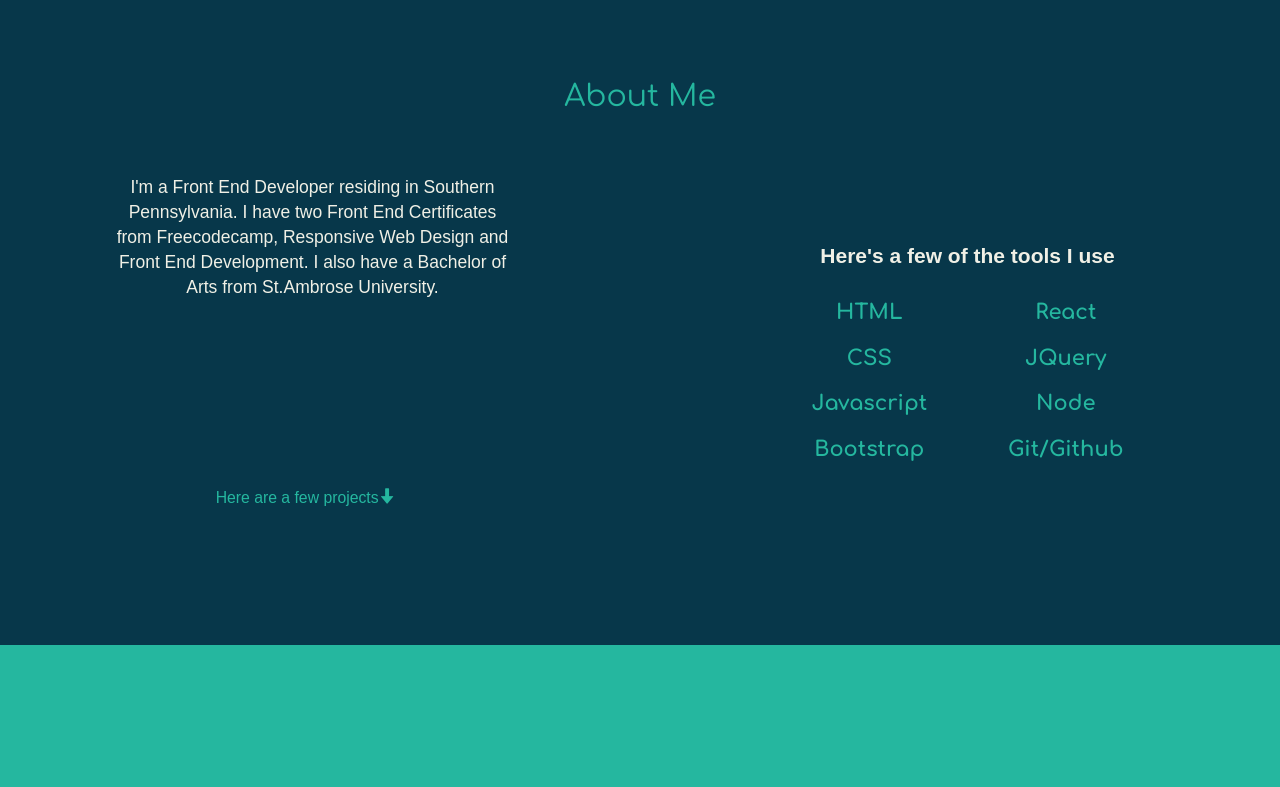
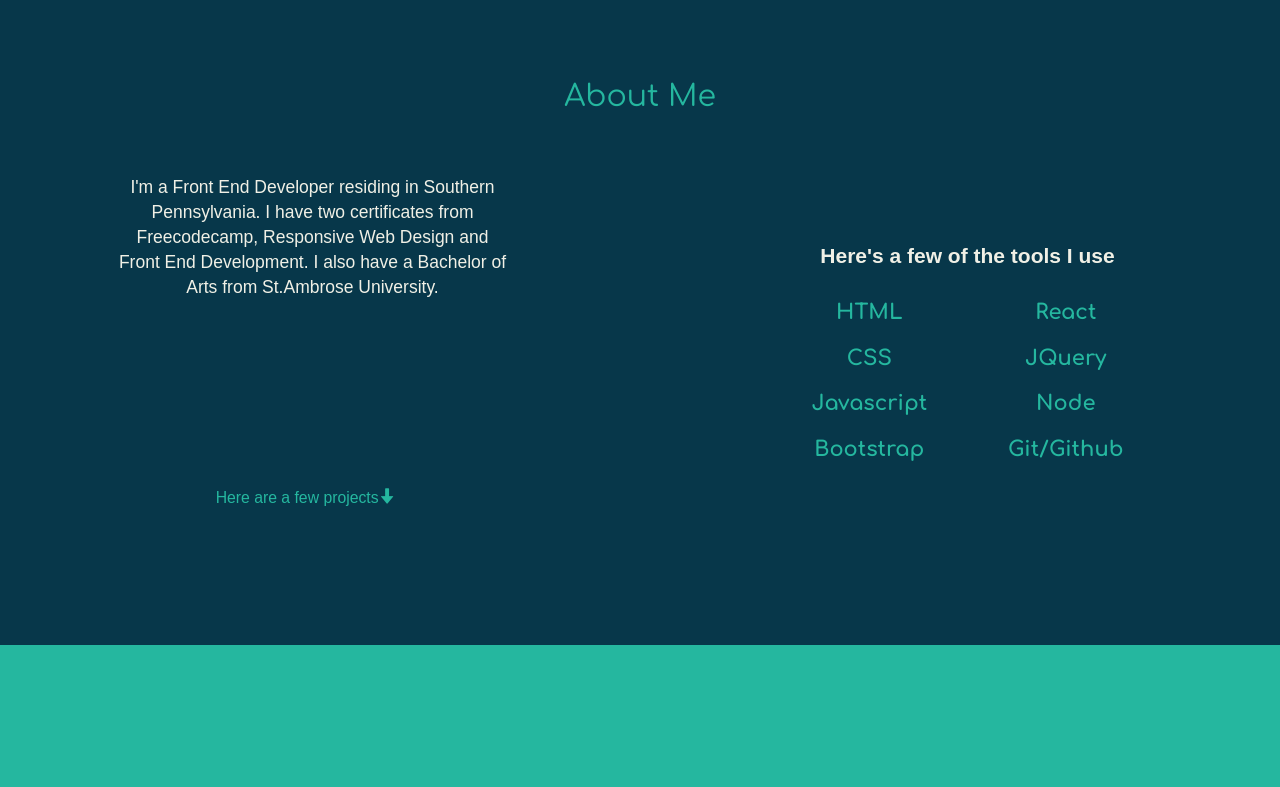
Before and after one commit to akmill85/akmill85.github.io, a plain HTML site: page index.html in a window 1280 px wide. Shown: the part 925-1712 px from the top of the page. Drawn offline with nearby package versions, Linux system fonts and the light colour scheme; some packages are replaced by stand-ins of ours; a script that the page names is missing; a web font is replaced by a local one.

Commit message:
Add files via upload
corrected spelling errors in html

```diff
--- a/index.html
+++ b/index.html
@@ -2,16 +2,14 @@
 <html lang="en" >
 <head>
   <meta charset="UTF-8">
-  <title>CodePen - Amandas Personal Portfolio</title>
+  <title>Amandas Personal Portfolio</title>
   <meta charset="utf-8">
 <meta http-equiv="X-UA-Compatible" content="IE=edge"><meta name="viewport" content="width=device-width, initial-scale=1">
-<meta name="description" content="">
-<meta name="author" content="">
 <link rel="stylesheet" href="https://maxcdn.bootstrapcdn.com/font-awesome/4.4.0/css/font-awesome.min.css">
 <title>Amanda Miller</title><link rel='stylesheet' href='https://maxcdn.bootstrapcdn.com/bootstrap/3.3.5/css/bootstrap.min.css'><link rel="stylesheet" href="./style.css">
 
 </head>
-<body>
+
 <!-- partial:index.partial.html -->
 <body>
     <!-- Fixed navbar -->
@@ -60,7 +58,7 @@
         <h2 class="text-center">About Me</h2>
         <div class="row">
           <div class="col-md-6 text-center about-info">
-            <p class="text-center">I'm a Front End Developer residing in Southern Pennsylvania. I have two Front End Certificates from Freecodecamp, Responsive Web Design and Front End Development. I also have a Bachelor of Arts from St.Ambrose University.</p>
+            <p class="text-center">I'm a Front End Developer residing in Southern Pennsylvania. I have two certificates from Freecodecamp, Responsive Web Design and Front End Development. I also have a Bachelor of Arts from St.Ambrose University.</p>
           </div>
           <div class="col-md-6 about-tools">
             <p class="text-center">Here's a few of the tools I use</p>
```
